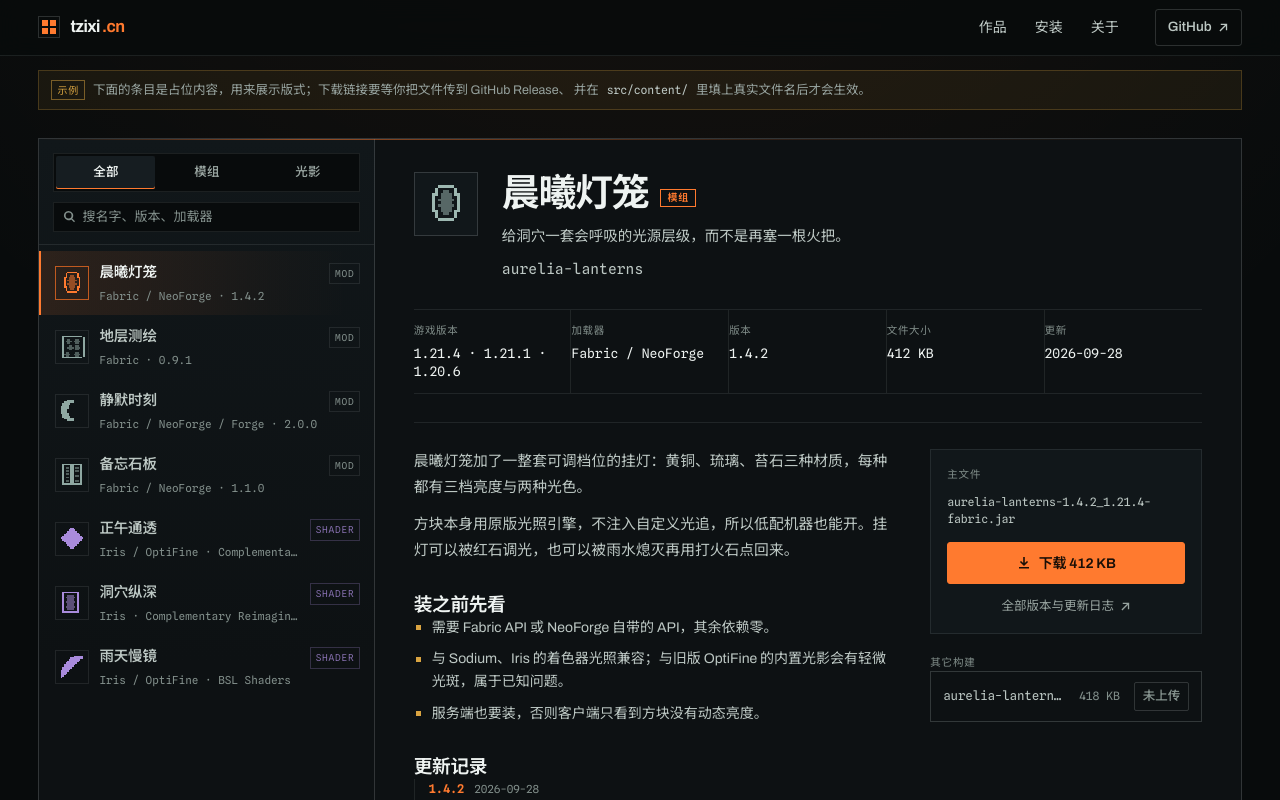
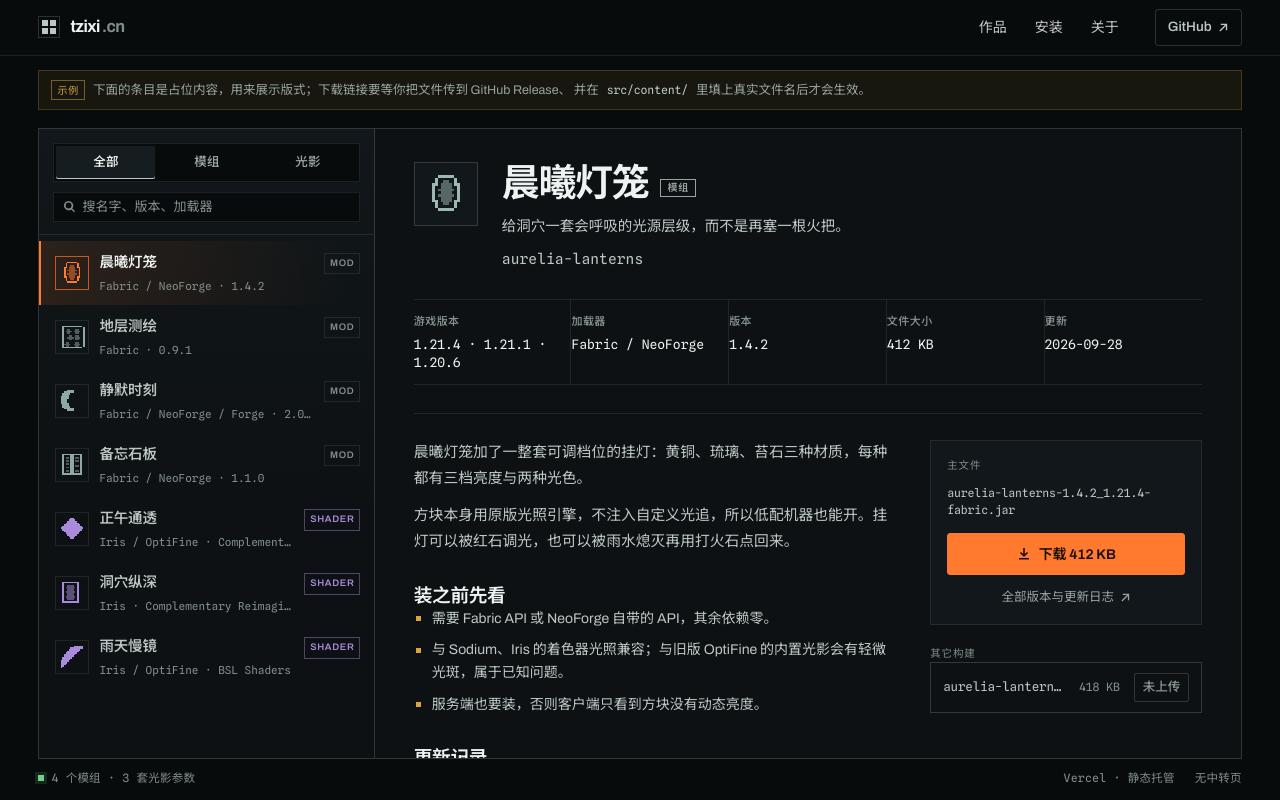
Before and after one commit to tangzixi0724/tzixi_web, a React (Vite) app: page / in a window 1280 px wide. Shown: the top 800 px of the page. Built offline with nearby package versions, Linux system fonts and the light colour scheme.

Commit message:
按评审修复：窗口绑定视口、收敛强调色、单一空状态、字号与字体分工

```diff
--- a/src/App.tsx
+++ b/src/App.tsx
@@ -50,6 +50,8 @@
   return (
     <div className="page" id="top">
       <h1 className="visually-hidden">tzixi — Minecraft 模组与光影参数</h1>
+
+      <div className="shell">
         <TopBar />
 
         {site.sampleContent && (
@@ -60,24 +62,18 @@
           </p>
         )}
 
-      <main className="window" aria-label="作品浏览区">
+        <main className="window" id="works" data-empty={selected ? undefined : 'true'} aria-label="作品浏览区">
           <InstanceList
             visible={visible}
             selectedId={selected?.data.id ?? ''}
             onSelect={setSelectedId}
+            onFilter={setFilter}
             filter={filter}
-          onFilter={setFilter}
             query={query}
             onQuery={setQuery}
           />
 
-        {selected ? (
-          <DetailPanel entry={selected} />
-        ) : (
-          <p className="detail__empty">
-            这类内容还没有公开的条目。切回「全部」，或者过几天再来看看。
-          </p>
-        )}
+          {selected && <DetailPanel entry={selected} />}
         </main>
 
         <div className="statusbar">
@@ -89,6 +85,7 @@
             <span>{site.host}</span>
             <span>无中转页</span>
           </span>
+        </div>
       </div>
 
       <section className="below" id="install">
--- a/src/components/InstanceList.tsx
+++ b/src/components/InstanceList.tsx
@@ -120,9 +120,19 @@
         }}
       >
         {visible.length === 0 && (
-          <p className="instances__empty">
-            没有匹配的作品。换个关键词，或者切回「全部」。
-          </p>
+          <div className="instances__empty">
+            <p className="instances__empty-title">没有匹配的作品</p>
+            <p>
+              {query
+                ? `「${query}」在${filter === 'mod' ? '模组' : filter === 'shader' ? '光影' : '全部作品'}里都找不到。换个关键词，或者先把搜索清掉。`
+                : '这个分类下还没有公开的条目。切到「全部」看看其它内容。'}
+            </p>
+            {query && (
+              <button type="button" className="instances__empty-action" onClick={() => onQuery('')}>
+                清空搜索
+              </button>
+            )}
+          </div>
         )}
 
         {visible.map((entry, index) => {
--- a/src/styles/detail.css
+++ b/src/styles/detail.css
@@ -3,6 +3,9 @@
    ============================================================ */
 
 .detail {
+  min-height: 0;
+  overflow-y: auto;
+  overscroll-behavior: contain;
   padding: clamp(20px, 2.6vw, 34px) clamp(20px, 3vw, 44px) clamp(28px, 3vw, 44px);
   display: flex;
   flex-direction: column;
@@ -67,7 +70,7 @@
   border: 1px solid currentColor;
   vertical-align: 0.5em;
   margin-left: 12px;
-  color: var(--torch);
+  color: var(--ink-dim);
 }
 
 .tag--shader {
@@ -115,12 +118,12 @@
 }
 
 .metric dt {
-  font-family: var(--font-mono);
-  font-size: 10.5px;
-  letter-spacing: 0.06em;
+  font-family: var(--font-ui);
+  font-size: 11px;
+  font-weight: 550;
+  letter-spacing: 0.04em;
   color: var(--ink-faint);
   margin-bottom: 5px;
-  text-transform: uppercase;
 }
 
 .metric dd {
@@ -197,7 +200,7 @@
 }
 
 .rail__link:hover {
-  color: var(--torch);
+  color: var(--ink);
 }
 
 /* 适用条件：小定义表 */
@@ -359,16 +362,17 @@
 .filelist__get {
   font-size: 12.5px;
   font-weight: 550;
-  color: var(--torch);
+  color: var(--ink-soft);
   padding: 3px 8px;
-  border: 1px solid rgba(255, 122, 47, 0.34);
+  border: 1px solid var(--line-strong);
   border-radius: 2px;
-  transition: background-color 130ms ease, color 130ms ease;
+  transition: background-color 130ms ease, color 130ms ease, border-color 130ms ease;
 }
 
 .filelist__get:hover {
-  background: var(--torch);
-  color: #1a0f07;
+  background: var(--ink);
+  color: #0d1113;
+  border-color: var(--ink);
 }
 
 .filelist__get[data-disabled='true'] {
@@ -417,8 +421,10 @@
 }
 
 .params__hint {
+  font-family: var(--font-ui);
   font-size: 11.5px;
   color: var(--ink-faint);
+  letter-spacing: 0;
 }
 
 .params__list {
@@ -446,6 +452,7 @@
 }
 
 .param__key {
+  font-family: var(--font-mono);
   font-size: 12px;
   color: var(--emerald);
   overflow-wrap: anywhere;
@@ -453,8 +460,9 @@
 }
 
 .param__value {
+  font-family: var(--font-mono);
   font-size: 12px;
-  color: var(--torch);
+  color: var(--ink);
   font-weight: 600;
   white-space: nowrap;
   justify-self: end;
@@ -514,7 +522,7 @@
 
 .changelog__version {
   font-size: 12px;
-  color: var(--torch);
+  color: var(--ink);
   font-weight: 600;
 }
 
--- a/src/styles/global.css
+++ b/src/styles/global.css
@@ -83,7 +83,7 @@
 }
 
 :focus-visible {
-  outline: 2px solid var(--torch);
+  outline: 2px solid var(--ink);
   outline-offset: 2px;
 }
 
--- a/src/styles/instances.css
+++ b/src/styles/instances.css
@@ -5,14 +5,9 @@
 .instances {
   display: flex;
   flex-direction: column;
+  min-height: 0;
   border-right: 1px solid var(--line-strong);
   background: linear-gradient(180deg, var(--bg-panel), var(--bg-shell) 60%);
-  /* 左栏跟随滚动钉住，右栏内容自然展开 */
-  position: sticky;
-  top: 68px;
-  align-self: start;
-  max-height: calc(100dvh - 96px);
-  min-height: 100%;
 }
 
 .instances__head {
@@ -51,7 +46,7 @@
 .segmented__btn[data-active='true'] {
   color: var(--ink);
   background: var(--bg-raise);
-  box-shadow: inset 0 -1px 0 var(--torch);
+  box-shadow: inset 0 -1px 0 var(--ink-soft);
 }
 
 /* 搜索框 */
@@ -65,7 +60,7 @@
 }
 
 .search:focus-within {
-  border-color: var(--torch-dim);
+  border-color: var(--ink-faint);
 }
 
 .search__icon {
@@ -121,11 +116,35 @@
 }
 
 .instances__empty {
-  padding: 28px 20px;
+  padding: 24px 22px 26px;
+  display: grid;
+  gap: 8px;
+  justify-items: start;
   font-size: 13.5px;
+  line-height: 1.6;
   color: var(--ink-dim);
-  text-align: center;
   text-wrap: pretty;
+}
+
+.instances__empty-title {
+  font-size: 14px;
+  font-weight: 580;
+  color: var(--ink-soft);
+}
+
+.instances__empty-action {
+  font-size: 12.5px;
+  font-weight: 550;
+  color: var(--ink);
+  padding: 4px 10px;
+  border: 1px solid var(--line-strong);
+  border-radius: 2px;
+  transition: background-color 130ms ease, border-color 130ms ease;
+}
+
+.instances__empty-action:hover {
+  background: var(--bg-raise);
+  border-color: var(--ink-faint);
 }
 
 /* 一行实例 */
@@ -209,10 +228,12 @@
   white-space: nowrap;
 }
 
+/* 角标是分类标签，不是读数，所以用无衬线小字 */
 .instance__kind {
-  font-family: var(--font-mono);
+  font-family: var(--font-ui);
   font-size: 9.5px;
-  letter-spacing: 0.08em;
+  font-weight: 600;
+  letter-spacing: 0.07em;
   padding: 2px 5px;
   border: 1px solid var(--line);
   color: var(--ink-faint);
@@ -221,6 +242,6 @@
 }
 
 .instance__kind[data-kind='shader'] {
-  color: rgba(169, 139, 220, 0.75);
-  border-color: rgba(169, 139, 220, 0.25);
+  color: var(--amethyst);
+  border-color: rgba(169, 139, 220, 0.42);
 }
--- a/src/styles/layout.css
+++ b/src/styles/layout.css
@@ -6,9 +6,15 @@
   min-height: 100dvh;
   display: flex;
   flex-direction: column;
-  background:
-    radial-gradient(120% 80% at 50% -20%, rgba(255, 122, 47, 0.07), transparent 60%),
-    var(--bg-void);
+  background: var(--bg-void);
+}
+
+/* 首屏外壳：顶栏 + 应用窗口 + 状态栏，正好一屏，窗口自己内部滚动 */
+.shell {
+  height: 100dvh;
+  display: flex;
+  flex-direction: column;
+  min-height: 0;
 }
 
 /* ---------- 顶栏 ---------- */
@@ -20,10 +26,8 @@
   height: 56px;
   padding: 0 clamp(16px, 3vw, 40px);
   border-bottom: 1px solid var(--line);
-  background: rgba(8, 11, 12, 0.82);
-  backdrop-filter: blur(12px);
-  position: sticky;
-  top: 0;
+  background: var(--bg-void);
+  position: relative;
   z-index: 30;
 }
 
@@ -44,7 +48,7 @@
   height: 22px;
   margin-right: 8px;
   border: 1px solid var(--line-strong);
-  color: var(--torch);
+  color: var(--ink-soft);
   align-self: center;
 }
 
@@ -57,7 +61,7 @@
 }
 
 .brand-tld {
-  color: var(--torch);
+  color: var(--ink-faint);
 }
 
 .nav {
@@ -98,28 +102,42 @@
 }
 
 /* ---------- 应用窗口 ---------- */
+html {
+  scroll-behavior: smooth;
+}
+
+@media (prefers-reduced-motion: reduce) {
+  html {
+    scroll-behavior: auto;
+  }
+}
+
 .window {
   flex: 1;
   display: grid;
   grid-template-columns: minmax(0, 336px) minmax(0, 1fr);
-  align-items: start;
-  margin: clamp(14px, 2.2vw, 28px) clamp(14px, 3vw, 40px) 0;
-  min-height: clamp(520px, calc(100dvh - 128px), 900px);
+  align-items: stretch;
+  margin: clamp(10px, 1.6vw, 18px) clamp(14px, 3vw, 40px) 0;
+  min-height: 0;
   border: 1px solid var(--line-strong);
   background: var(--bg-shell);
   position: relative;
+  overflow: hidden;
 }
 
-/* 窗口顶部的一道细高光，模拟启动器窗体的斜面 */
-.window::before {
-  content: '';
-  position: absolute;
-  inset: 0 0 auto;
-  height: 1px;
-  background: linear-gradient(90deg, transparent, rgba(255, 122, 47, 0.55) 22%, rgba(255, 122, 47, 0.14) 60%, transparent);
-  z-index: 2;
-  pointer-events: none;
+/* 空结果时窗口收成单栏，不留大片空白 */
+.window[data-empty='true'] {
+  flex: 0 1 auto;
+  grid-template-columns: minmax(0, 1fr);
+  min-height: 0;
+  max-height: 380px;
 }
+
+.window[data-empty='true'] .instances {
+  border-right: none;
+}
+
+
 
 /* ---------- 状态栏 ---------- */
 .statusbar {
@@ -127,7 +145,7 @@
   display: flex;
   align-items: center;
   gap: 20px;
-  padding: 12px clamp(16px, 3vw, 40px) 20px;
+  padding: 10px clamp(16px, 3vw, 40px) 12px;
   font-family: var(--font-mono);
   font-size: 11.5px;
   letter-spacing: 0.02em;
@@ -157,11 +175,13 @@
 }
 
 .statusbar a:hover {
-  color: var(--torch);
+  color: var(--ink);
 }
 
 /* ---------- 页脚说明区 ---------- */
 .below {
+  /* 锚点跳转时给顶栏让出位置 */
+  scroll-margin-top: 72px;
   padding: clamp(48px, 7vw, 96px) clamp(16px, 3vw, 40px) 0;
   display: grid;
   gap: clamp(40px, 5vw, 64px);
@@ -209,7 +229,7 @@
   content: counter(step, decimal-leading-zero);
   font-family: var(--font-mono);
   font-size: 11.5px;
-  color: var(--torch);
+  color: var(--ink-faint);
   padding-top: 4px;
   letter-spacing: 0.04em;
 }
@@ -247,13 +267,13 @@
 }
 
 .facts a {
-  color: var(--torch);
-  border-bottom: 1px solid rgba(255, 122, 47, 0.32);
-  transition: border-color 140ms ease;
+  color: var(--ink);
+  border-bottom: 1px solid var(--line-strong);
+  transition: border-color 140ms ease, color 140ms ease;
 }
 
 .facts a:hover {
-  border-color: var(--torch);
+  border-color: var(--ink-soft);
 }
 
 /* ---------- 页脚 ---------- */
--- a/src/styles/responsive.css
+++ b/src/styles/responsive.css
@@ -65,12 +65,16 @@
     display: none;
   }
 
+  /* 窄屏放弃"整屏窗口"，改成正常文档流：列表横向条带 + 详情自然展开 */
+  .shell {
+    height: auto;
+  }
+
   .window {
     grid-template-columns: minmax(0, 1fr);
-    grid-template-rows: auto minmax(0, 1fr);
-    height: auto;
-    max-height: none;
+    grid-template-rows: auto auto;
     margin-top: 12px;
+    min-height: 0;
     overflow: visible;
   }
 
@@ -133,7 +137,6 @@
   .detail {
     padding: 20px 16px 32px;
     overflow: visible;
-    max-height: none;
   }
 
   .detail__head {
```
Also changed, not shown: .impeccable/design.json, .impeccable/surfaces/src-app-tsx.md, 1 other file (tests, documents, lock files or other folders). Lines whose indentation alone changed are shown as unchanged.
